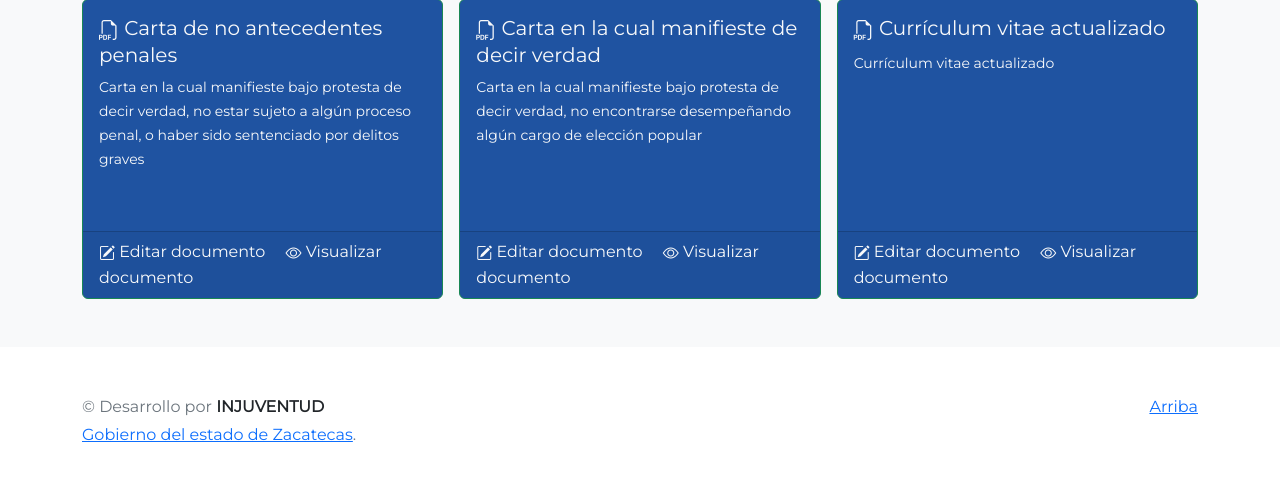
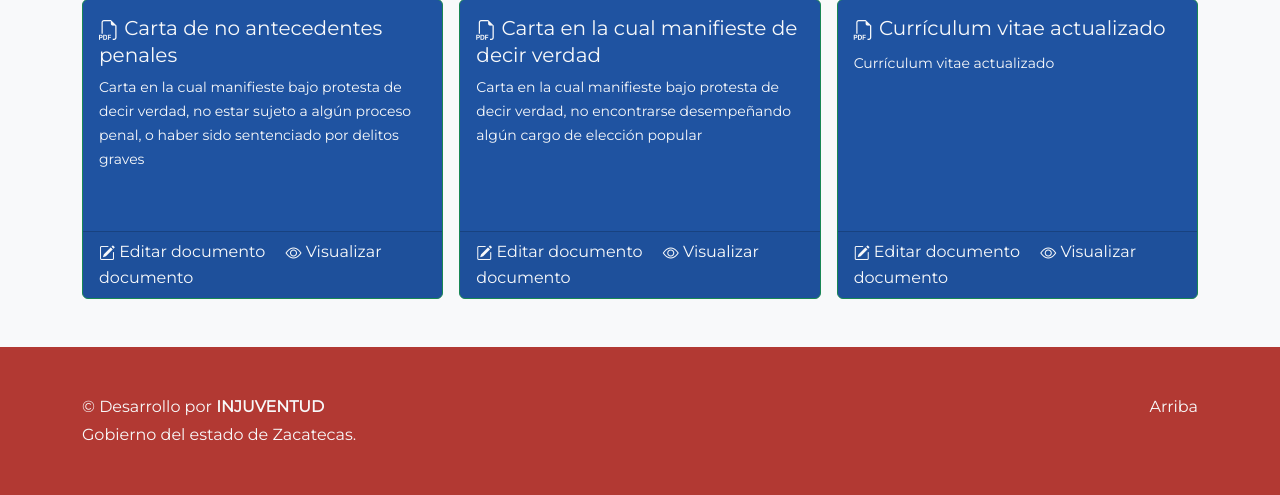
Before and after one commit to jesusrlv/consejo_juv, a PHP site: page /sistema/usuario/index.php in a window 1280 px wide. Shown: the part 2049-2544 px from the top of the page. Run offline with PHP 8.4, Linux system fonts and the light colour scheme; the visitor is signed in with stand-in values (Sample User, id 1); data comes from the database, SQL or seed files in the repository.

Commit message:
convocatoria y sort

```diff
--- a/index.html
+++ b/index.html
@@ -114,7 +114,7 @@
           </a>
           <div class="nav nav-masthead justify-content-center float-md-end">
             <a class="nav-link fw-bold py-1 px-0 active" aria-current="page" href="#">Inicio</a>
-            <a class="nav-link fw-bold py-1 px-0" href="#">Convocatoria</a>
+            <a class="nav-link fw-bold py-1 px-0" href="convocatoria/convocatoria_consejo_juvenil_2023.pdf" target="_blank">Convocatoria</a>
             <a class="nav-link fw-bold py-1 px-0" href="#">Documentos</a>
         </div>
       </nav>
--- a/sistema/usuario/index.php
+++ b/sistema/usuario/index.php
@@ -97,6 +97,7 @@ $perfil = $_SESSION['perfil'];
   <body>
 
 <header>
+<span id="inicio"></span>
   <!-- <div class="collapse bg-primary" id="navbarHeader">
     <div class="container">
       <div class="row">
@@ -121,7 +122,7 @@ $perfil = $_SESSION['perfil'];
         <img src="../../img/logo_injuventud_0.png" width="20" alt="" class="me-1">
         <strong>Consejo Juvenil 2023</strong>
       </a>
-      <a href="#" type="button" class="btn btn-sm btn-outline-light"><i class="bi bi-door-open"></i> Salir</a>
+      <a href="prcd/sort.php" type="button" class="btn btn-sm btn-outline-light"><i class="bi bi-door-open"></i> Salir</a>
     </div>
   </div>
 </header>
@@ -129,7 +130,7 @@ $perfil = $_SESSION['perfil'];
 <main>
 
   <section class="py-5 text-center container">
-    <div class="row py-lg-5">
+    <div class="row py-lg-5"  style="background-image: url('../../img/logo_consejo_05.png')">
       <div class="col-lg-6 col-md-8 mx-auto">
         <h1 class="fw-light"><img src="../../img/logo_consejo_04.png" alt="" width="360"></h1>
         <h2 class="fw-bold" style="color:#5a5557">Bienvenido</h2>
@@ -177,7 +178,7 @@ $perfil = $_SESSION['perfil'];
 
             </div>
             <div class="card-footer">
-              <a href="#" class="card-link" style="text-decoration: none"><i class="bi bi-eye"></i> Revisar</a>
+              <a href="../../convocatoria/convocatoria_consejo_juvenil_2023.pdf" target="_blank" class="card-link" style="text-decoration: none"><i class="bi bi-eye"></i> Revisar</a>
             </div>
           </div>
         </div>
@@ -213,13 +214,13 @@ $perfil = $_SESSION['perfil'];
 
 </main>
 
-<footer class="text-muted py-5">
+<footer class="text-light py-5" style="background:#b23933">
   <div class="container">
     <p class="float-end mb-1">
-      <a href="#">Arriba</a>
+      <a href="#inicio"  style="text-decoration: none;" class="text-light">Arriba</a>
     </p>
-    <p class="mb-1">&copy; Desarrollo por <strong class="text-dark">INJUVENTUD</strong></p>
-    <p class="mb-0"><a href="/">Gobierno del estado de Zacatecas</a>.</p>
+    <p class="mb-1">&copy; Desarrollo por <strong class="text-light">INJUVENTUD</strong></p>
+    <p class="mb-0"><a href="/" style="text-decoration: none;" class="text-light">Gobierno del estado de Zacatecas</a>.</p>
   </div>
 </footer>
 
```
Also changed, not shown: sistema/usuario/prcd/sort.php (added, +10 -0 lines), img/logo_consejo_05.png (added), 2 other files.
